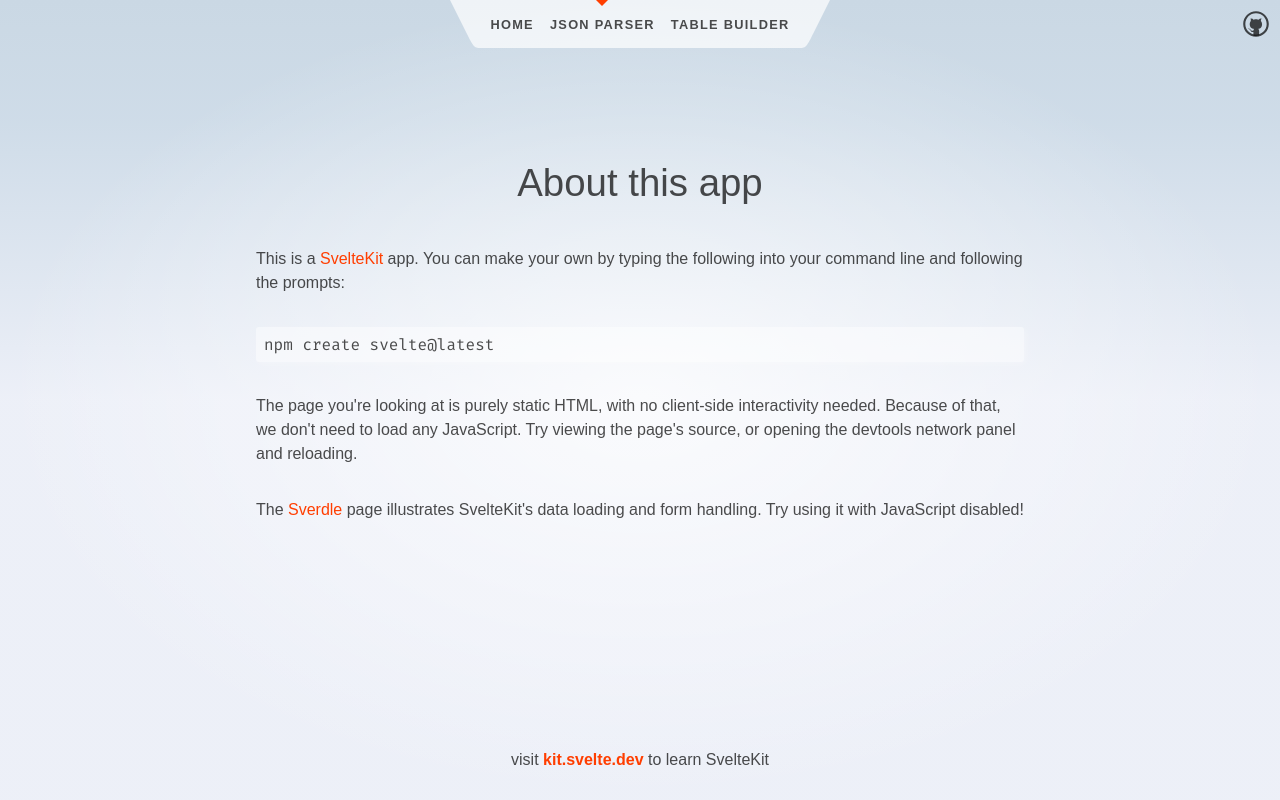
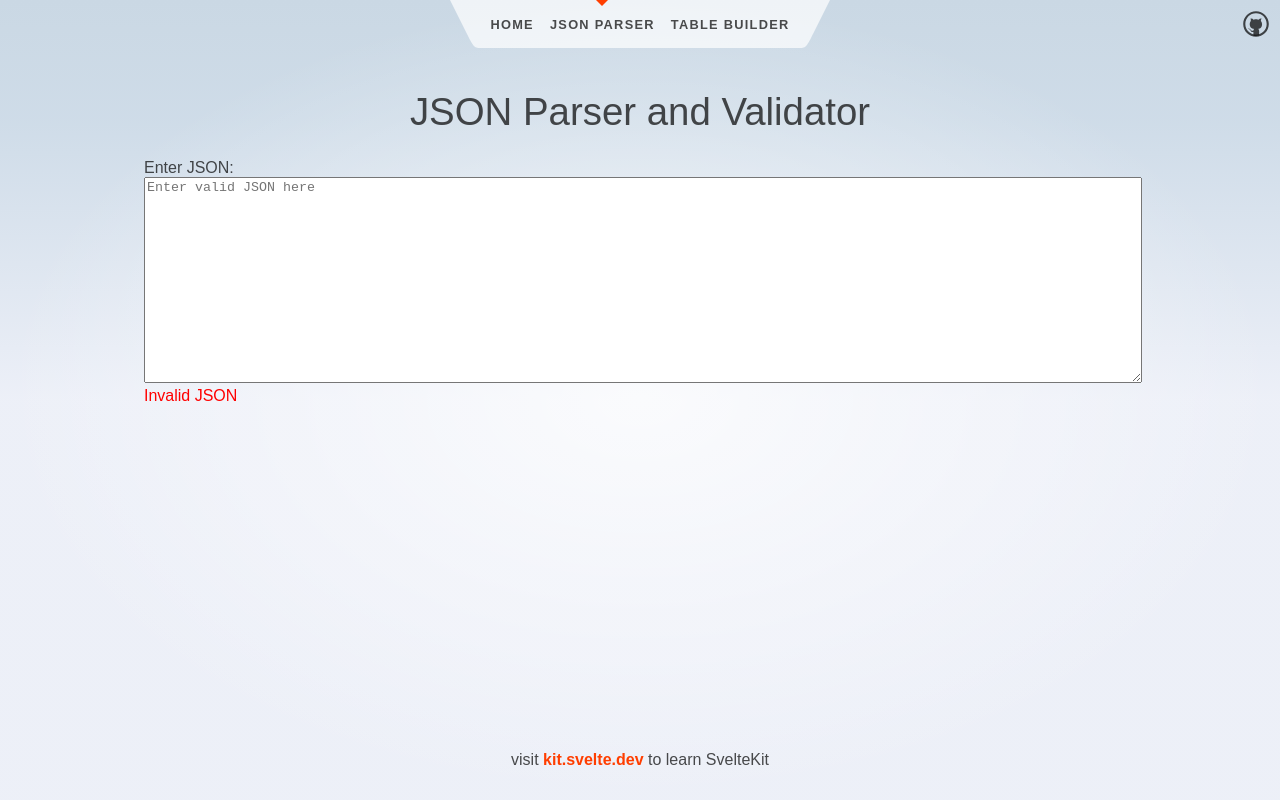
Before and after one commit to javaJoe523/svelte-dynamic-tables, a SvelteKit app: page /json-parser in a window 1280 px wide. Built offline with nearby package versions, Linux system fonts and the light colour scheme.

Commit message:
Fixed the JSON Parser page

```diff
--- a/src/routes/json-parser/+page.svelte
+++ b/src/routes/json-parser/+page.svelte
@@ -1,26 +1,80 @@
-<svelte:head>
-	<title>About</title>
-	<meta name="description" content="About this app" />
-</svelte:head>
+<script lang="ts">
+	import Ajv from "ajv";
 
-<div class="text-column">
-	<h1>About this app</h1>
+	// Define your JSON schema
+	const jsonSchema = {
+	  type: "object",
+	  properties: {
+		// Define your schema properties here
+	  },
+	  required: [],
+	};
 
-	<p>
-		This is a <a href="https://kit.svelte.dev">SvelteKit</a> app. You can make your own by typing the
-		following into your command line and following the prompts:
-	</p>
+	let jsonString = ''; // Initial JSON string
+	let parsedJson: Record<string, any> | null = null; // Parsed JSON object or null
+	let isValidJson = false; // Flag to track JSON validity
+	let isSchemaValid = false; // Flag to track JSON schema validity
 
-	<pre>npm create svelte@latest</pre>
+	// Function to update the parsed JSON and check validity
+	function updateJson() {
+	  try {
+		parsedJson = JSON.parse(jsonString);
+		isValidJson = true;
 
-	<p>
-		The page you're looking at is purely static HTML, with no client-side interactivity needed.
-		Because of that, we don't need to load any JavaScript. Try viewing the page's source, or opening
-		the devtools network panel and reloading.
-	</p>
+		// Validate against the JSON schema
+		const ajv = new Ajv();
+		isSchemaValid = ajv.validate(jsonSchema, parsedJson);
+	  } catch (error) {
+		parsedJson = null;
+		isValidJson = false;
+		isSchemaValid = false;
+	  }
+	}
+  </script>
 
-	<p>
-		The <a href="/sverdle">Sverdle</a> page illustrates SvelteKit's data loading and form handling. Try
-		using it with JavaScript disabled!
-	</p>
-</div>
+  <main>
+	<h1>JSON Parser and Validator</h1>
+
+	<label for="jsonInput">Enter JSON:</label>
+	<textarea
+	  id="jsonInput"
+	  bind:value={jsonString}
+	  on:input={updateJson}
+	  placeholder="Enter valid JSON here"
+	></textarea>
+
+	{#if isValidJson}
+	  {#if isSchemaValid}
+		<div class="valid">Valid JSON and Schema:</div>
+		<pre>{JSON.stringify(parsedJson, null, 2)}</pre>
+	  {:else}
+		<div class="invalid">Valid JSON but Invalid Schema</div>
+	  {/if}
+	{:else}
+	  <div class="invalid">Invalid JSON</div>
+	{/if}
+  </main>
+
+  <style>
+	h1 {
+	  text-align: center;
+	}
+
+	label {
+	  display: block;
+	  margin-top: 1em;
+	}
+
+	textarea {
+	  width: 100%;
+	  height: 200px;
+	}
+
+	.valid {
+	  color: green;
+	}
+
+	.invalid {
+	  color: red;
+	}
+  </style>
```
